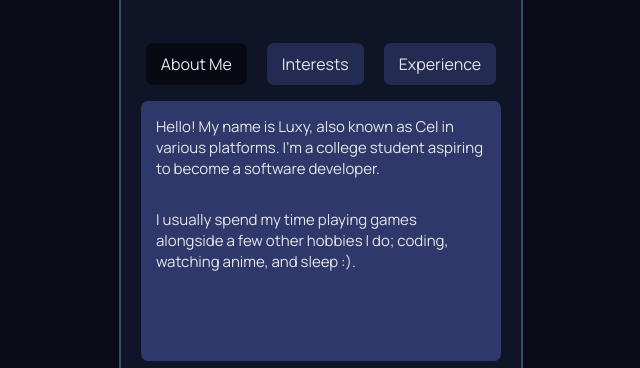
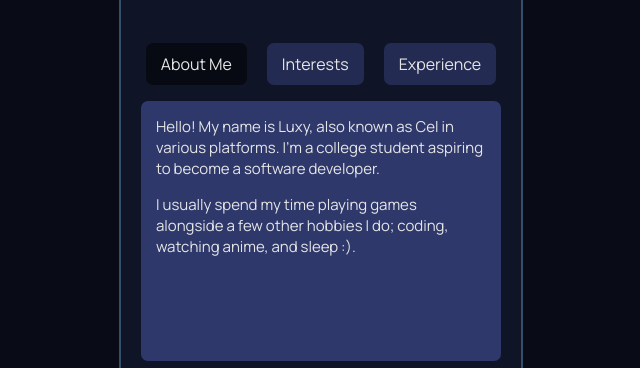
Before and after one commit to Zethkiel/luwuxy.github.io, a plain HTML site: page index.html in a window 1280 px wide. Shown: the part 295-663 px from the top of the page, without its empty margins (319-959 px from the left). Drawn offline with Linux system fonts and the light colour scheme.

Commit message:
fixed inconsistencies

```diff
--- a/interests.css
+++ b/interests.css
@@ -96,28 +96,27 @@ body {
 .desc {
     margin: 0 auto 0 auto;
     background-color: #2e386b;
-    width: 22.5rem;
-    height: 16.25rem;
+    width: 20.625rem;
+    height: 14.375rem;
     border-radius: 7px;
     overflow-y: auto;
-    padding: 0;
+    padding: 15px;
 }
 
 .desc ul {
     list-style-type: none;
     margin: 0;
-    padding: 0;
+    padding: 0 0 15px 0;
 }
 
 .desc li {
     color: #cacaca;
     margin: 0;
-    padding: 0 15px 0 15px;
+    padding: 0 0 0 0;
     font-size: 0.938rem;}
 
 .desc h3 {
     margin: 0;
-    padding: 15px 15px 0 15px;
 }
 
 .contacts {
--- a/styles.css
+++ b/styles.css
@@ -98,16 +98,16 @@ body {
 .desc {
     margin: 0 auto 0 auto;
     background-color: #2e386b;
-    width: 22.5rem;
-    height: 16.25rem;
+    width: 20.625rem;
+    height: 14.375rem;
     border-radius: 7px;
     overflow-y: auto;
-    padding: 0;
+    padding: 15px;
 }
 
 .desc p {
     margin: 0;
-    padding: 15px;
+    padding: 0 0 15px 0;
     font-size: 0.938rem;
 }
 
```
